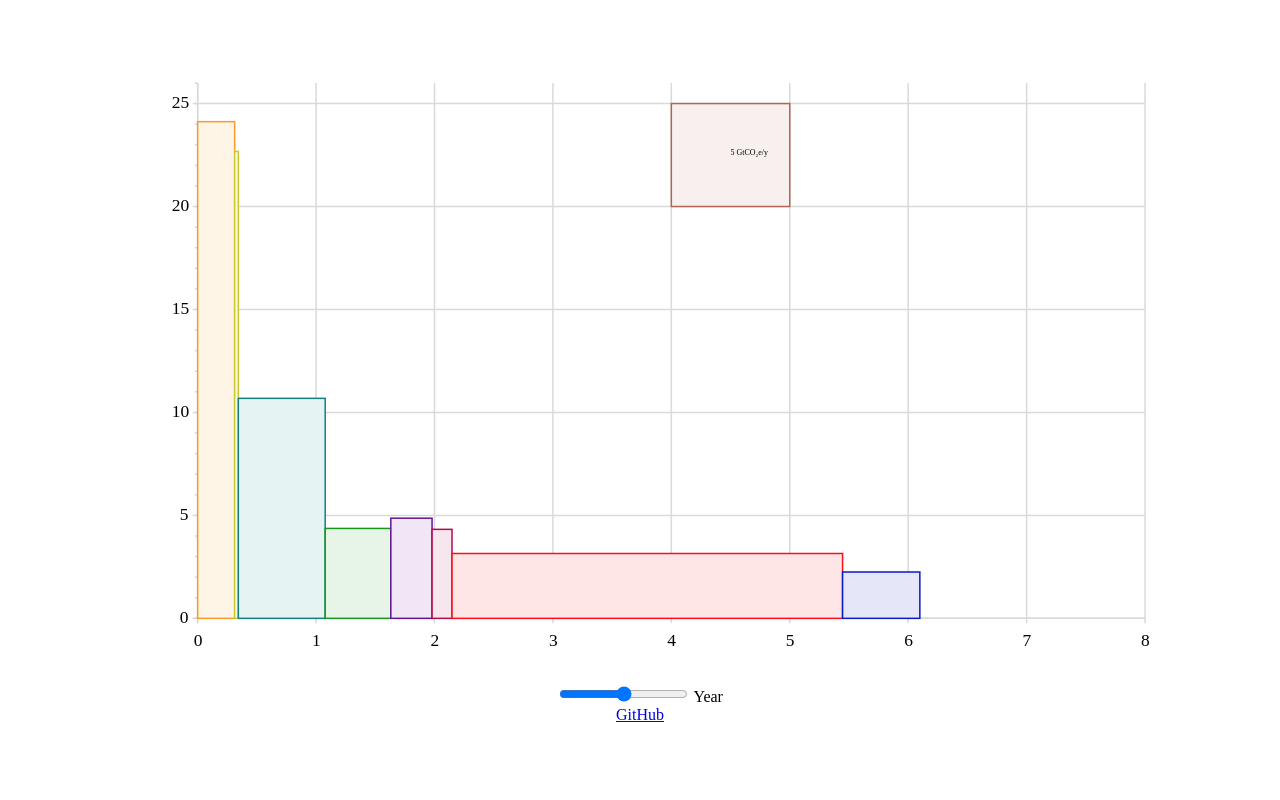
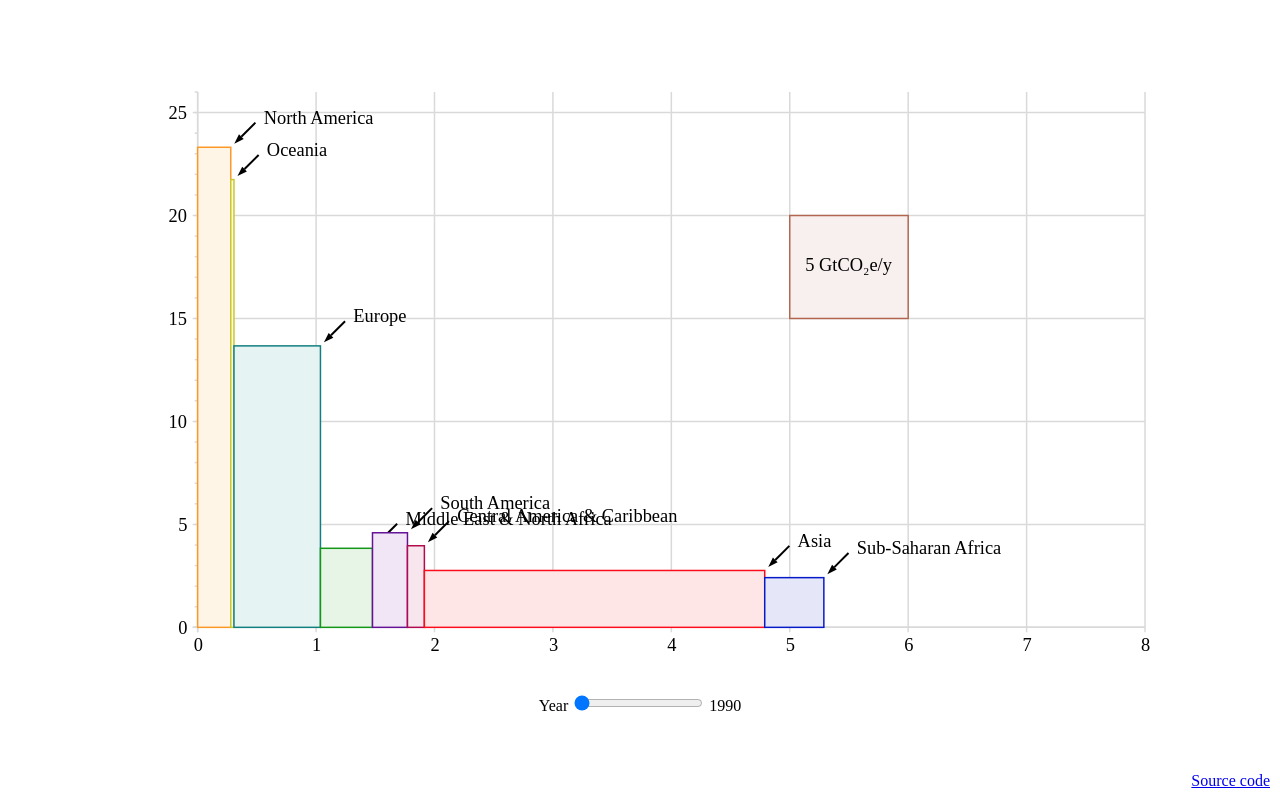
Before and after one commit to rexgarland/comprehensible-emissions, a website with bundled scripts: page public/index.html in a window 1280 px wide. Built offline with nearby package versions, Linux system fonts and the light colour scheme.

Commit message:
basic functionality, visual tuning needed

```diff
--- a/public/index.css
+++ b/public/index.css
@@ -14,5 +14,25 @@ svg {
 
 .svg-axis-text {
 	font: serif;
-	font-size: 35px;
+	font-size: 37px;
 }
+
+.svg-legend-text {
+	font: serif;
+	font-size: 37px;
+}
+
+.svg-region-text {
+	font: serif;
+	font-size: 37px;
+}
+
+#year-display {
+	display: inline;
+}
+
+#source-link {
+	position: absolute;
+	bottom: 10px;
+	right: 10px;
+}
--- a/public/index.html
+++ b/public/index.html
@@ -9,10 +9,11 @@
 <body>
   <svg id="plot" viewBox="0 0 2058 1221"></svg>
   <div id="year">
-    <input type="range" id="year-input" name="year" min="1990" max="2018">
     <label for="year">Year</label>
+    <input type="range" id="year-input" name="year" min="1990" max="2018" value="1990">
+    <div id="year-display">1990</div>
   </div>
-  <a href="https://github.com/rexgarland/comprehensible-emissions">GitHub</a>
+  <a id="source-link" href="https://github.com/rexgarland/comprehensible-emissions">Source code</a>
 </body>
 <script type="text/javascript" src="main.js"></script>
 </html>
--- a/src/index.js
+++ b/src/index.js
@@ -4,7 +4,8 @@ const data = require('./json/data.json');
 
 const ui = {
   plot: document.getElementById('plot'),
-  year: document.getElementById('year-input')
+  yearInput: document.getElementById('year-input'),
+  yearDisplay: document.getElementById('year-display'),
 };
 
 const svg = require('./svg');
@@ -24,8 +25,8 @@ const tickSize = {
   minor: 6
 }
 const textSize = {
-  height: 35,
-  emHeight: 26,
+  height: 37,
+  emHeight: 27,
   width: 16,
   offset: 10
 }
@@ -49,70 +50,118 @@ function year2Index(year) {
   return year-1990;
 }
 
-let year = 2000;
+const startingYear = 1990;
+
+function gridLine(v1, v2) {
+  return svg.createLine(v1, v2, plotConfig.grid.thickness, colors.grid.stroke);
+}
 
 function createPlot() {
 
-  // set up plot graphics
-  ui.plot.appendChild(plotLine(new Vec2(plotBox.x-tickSize.major, plotBox.y), new Vec2(plotBox.x+plotBox.width,plotBox.y)));
-  ui.plot.appendChild(plotLine(new Vec2(plotBox.x, plotBox.y+tickSize.major), new Vec2(plotBox.x, plotBox.y-plotBox.height)));
+  // set up plot
+
   // x axis
+  ui.plot.appendChild(gridLine(new Vec2(plotBox.x-tickSize.major, plotBox.y), new Vec2(plotBox.x+plotBox.width,plotBox.y)));
   range(0,plotConfig.x.grid.stop+1,plotConfig.x.grid.tick).forEach(i => {
     const start = plot2svg(new Vec2(i,0)).add(new Vec2(0,tickSize.major));
     const end = plot2svg(new Vec2(i,plotConfig.y.grid.stop));
-    ui.plot.appendChild(plotLine(start, end));
-    const t = svg.createText(start.x-textSize.width/2, start.y+textSize.height+textSize.offset, `${i}`);
+    ui.plot.appendChild(gridLine(start, end));
+    const t = svg.createText(start.x-textSize.width/2, start.y+textSize.emHeight+textSize.offset, `${i}`);
     t.className.baseVal = 'svg-axis-text';
     ui.plot.appendChild(t);
   })
 
-
   // y axis
+  ui.plot.appendChild(gridLine(new Vec2(plotBox.x, plotBox.y+tickSize.major), new Vec2(plotBox.x, plotBox.y-plotBox.height)));
   range(0,plotConfig.y.grid.stop+1,plotConfig.y.grid.tick).forEach(i => {
     const start = plot2svg(new Vec2(0,i)).add(new Vec2(-tickSize.major,0));
     const end = plot2svg(new Vec2(plotConfig.x.grid.stop,i));
-    ui.plot.appendChild(plotLine(start, end));
+    ui.plot.appendChild(gridLine(start, end));
     const text = `${i}`;
-    const t = svg.createText(start.x-textSize.width*text.length-textSize.offset, start.y+(textSize.emHeight-textSize.height)+textSize.height/2, text);
-    t.className.baseVal = 'svg-axis-text';
+    const t = svg.createText(start.x-textSize.width*text.length*1.2-textSize.offset, start.y+textSize.emHeight/2, text);
+    t.className.baseVal = 'svg-legend-text';
     ui.plot.appendChild(t);
   })
   if (plotConfig.y.grid.minor) {
     range(0,plotConfig.y.grid.stop+1,plotConfig.y.grid.minor).forEach(i => {
       const end = plot2svg(new Vec2(0,i));
       const start = end.add(new Vec2(-tickSize.minor,0));
-      ui.plot.appendChild(plotLine(start, end));
+      ui.plot.appendChild(gridLine(start, end));
     })
   }
 
   // plot legend
-  const bottomLeft = plot2svg(new Vec2(4,20));
-  const topRight = plot2svg(new Vec2(5,25));
+  const bottomLeft = plot2svg(new Vec2(5,15));
+  const topRight = plot2svg(new Vec2(6,20));
   const middleMiddle = bottomLeft.add(topRight.subtract(bottomLeft).multiply(0.5))
   ui.plot.appendChild(plotRect(bottomLeft.x,topRight.y,topRight.x-bottomLeft.x,bottomLeft.y-topRight.y,colors.legend.stroke,colors.legend.fill));
-  ui.plot.appendChild(svg.createText(middleMiddle.x,middleMiddle.y,plotConfig.legend))
+  const legendText = svg.createText(middleMiddle.x,middleMiddle.y+textSize.emHeight,plotConfig.legend);
+  legendText.className.baseVal = 'svg-legend-text';
+  ui.plot.appendChild(legendText);
+  const legendTextBox = legendText.getBBox();
+  legendText.setAttribute('x',legendTextBox.x-legendTextBox.width/2);
+  legendText.setAttribute('y',legendTextBox.y+textSize.emHeight/2);
 
-  // plot data
-  let x = 0;
-  const i = year2Index(year);
-  data.forEach(({region, emission, population}) => {
-    const e = emission[i]/plotConfig.y.scale;
-    const p = population[i]/plotConfig.x.scale;
-    // console.log(region,e/p,p);
-    const v1 = plot2svg(new Vec2(x,0));
-    const v2 = plot2svg(new Vec2(x+p,e/p));
-    ui.plot.appendChild(plotRect(v1.x, v2.y, v2.x-v1.x, v1.y-v2.y, colors[region].stroke, colors[region].fill));
-    x = x + p;
+  // set up data
+
+  const elements = data.map(({region})=> {
+    const rect = svg.createRect(0,0,0,0,colors[region].stroke, colors[region].fill);
+    const arrowHead = svg.createArrow(new Vec2(0,0), new Vec2(1,1), '');
+    const arrowLine = svg.createLine(new Vec2(0,0), new Vec2(1,1), plotConfig.arrow.thickness);
+    const arrow = {arrowHead, arrowLine};
+    const text = svg.createText(0,0,'');
+    [rect, arrowHead, arrowLine, text].forEach(e=>ui.plot.appendChild(e));
+    return {rect, arrow, text}
   });
+
+  return elements;
 }
 
 // create plot elements
-createPlot();
+ui.data = createPlot();
 
 function render(year) {
-  console.log(year);
+  const index = year2Index(year);
+  range(0,data.length).reduce((x,i) => {
+    const {rect, arrow, text} = ui.data[i];
+    const {arrowHead, arrowLine} = arrow;
+    // get data
+    const {region, emission, population} = data[i];
+    const e = emission[index]/plotConfig.y.scale;
+    const p = population[index]/plotConfig.x.scale;
+    const width = p;
+    const height = e/p;
+    // map to plot space
+    const bottomLeft = plot2svg(new Vec2(x,0));
+    const topRight = plot2svg(new Vec2(x+width,height));
+    // update box
+    svg.updateRect(bottomLeft.x, topRight.y, topRight.x-bottomLeft.x, bottomLeft.y-topRight.y, colors[region].stroke, plotConfig.box.thickness, colors[region].fill)(rect);
+    // update arrow
+    const arrowData = {
+      position: topRight
+        .add(new Vec2(1,-1).normalize().multiply(plotConfig.arrow.offset))
+        .add(new Vec2(1,-1).normalize().multiply(plotConfig.arrow.size)),
+      direction: new Vec2(-1,1),
+      size: plotConfig.arrow.size
+    };
+    svg.updateArrow(arrowData.position, arrowData.direction, arrowData.size)(arrowHead);
+    const p1 = arrowData.position;
+    const p2 = p1.add(new Vec2(1,-1).normalize().multiply(plotConfig.arrow.length));
+    svg.updateLine(p1, p2, plotConfig.arrow.thickness)(arrowLine);
+    // update text
+    const tStart = p2
+      .add(new Vec2(1,-1).normalize().multiply(plotConfig.arrow.text.offset))
+      .add(new Vec2(1,1).normalize().multiply(textSize.emHeight/2));
+    svg.updateText(tStart.x,tStart.y,region)(text);
+    text.className.baseVal = 'svg-region-text';
+    return x+width;
+  },0)
+  ui.yearDisplay.innerHTML = year;
 }
 
-ui.year.addEventListener('input', (e) => {
-  render(e.target.value);
+render(startingYear);
+
+ui.yearInput.addEventListener('input', (e) => {
+  const year = e.target.value;
+  render(year);
 });
--- a/src/json/plot.json
+++ b/src/json/plot.json
@@ -23,5 +23,20 @@
 		"stop": 2018,
 		"tick": 1
 	},
-	"legend": "5 GtCO₂e/y"
+	"box": {
+		"thickness": 3
+	},
+	"legend": "5 GtCO₂e/y",
+	"arrow": {
+		"offset": 10,
+		"size": 20,
+		"length": 40,
+		"thickness": 4,
+		"text": {
+			"offset": 10
+		}
+	},
+	"grid": {
+		"thickness": 3
+	}
 }
--- a/src/svg.js
+++ b/src/svg.js
@@ -23,8 +23,8 @@ function createShape(data) {
   return shape;
 }
 
-function createRect(x,y,width,height,stroke,thickness,fill) {
-  const rect = document.createElementNS("http://www.w3.org/2000/svg",'rect');
+function updateRect(x,y,width,height,stroke,thickness,fill) {
+  return rect => {
     rect.setAttribute('x', x);
     rect.setAttribute('y', y);
     rect.setAttribute('width', width);
@@ -32,29 +32,57 @@ function createRect(x,y,width,height,stroke,thickness,fill) {
     rect.setAttribute('stroke', stroke);
     rect.setAttribute('stroke-width', thickness);
     rect.setAttribute('fill', fill);
+  }
+}
+
+function createRect(...args) {
+  const rect = document.createElementNS("http://www.w3.org/2000/svg",'rect');
+  updateRect(...args)(rect);
   return rect;
 }
 
-function createLine(p1, p2, thickness=0.1, color="black") {
+function updateLine(p1, p2, thickness=0.1, color="black") {
+  return (line) => {
     const data = `M ${p1.x} ${p1.y} L ${p2.x} ${p2.y}`;
-  return createPath(data, thickness, color);
+    line.setAttribute('d', data);
+  }
 }
 
-function createText(x,y,text) {
-  const textElem = document.createElementNS("http://www.w3.org/2000/svg",'text');
+function createLine(p1, p2, thickness=0.1, color="black") {
+  const line = createPath('',thickness, color);
+  updateLine(p1, p2, thickness, color)(line);
+  return line;
+}
+
+function updateText(x,y,text) {
+  return textElem => {
     textElem.setAttribute('x', x);
     textElem.setAttribute('y', y);
     textElem.innerHTML = text;
+  }
+}
+
+function createText(...args) {
+  const textElem = document.createElementNS("http://www.w3.org/2000/svg",'text');
+  updateText(...args)(textElem);
   return textElem;
 }
 
-function createArrow(position, direction, size) {
+function updateArrow(position, direction, size) {
   direction = direction.normalize();
   const perp = direction.rotate(90);
   const relPositions = [perp.multiply(-size/3), direction.multiply(size), perp.multiply(size/3)];
   const absPositions = relPositions.map(v=>position.add(v));
   const data = `M ${position.x} ${position.y} ${absPositions.map(v=>`L ${v.x} ${v.y}`).join(' ')} Z`;
-  return createShape(data, 0.05);
+  return (arrow) => {
+    arrow.setAttribute('d', data);
+  }
+}
+
+function createArrow(...args) {
+  const arrow = createShape('');
+  updateArrow(...args)(arrow);
+  return arrow;
 }
 
 function createPlot(points) {
@@ -66,8 +94,12 @@ function createPlot(points) {
 module.exports = {
   createPath,
   createLine,
+  updateLine,
   createShape,
   createArrow,
+  updateArrow,
   createRect,
-  createText
+  updateRect,
+  createText,
+  updateText
 }
```
Lines whose indentation alone changed are shown as unchanged.
